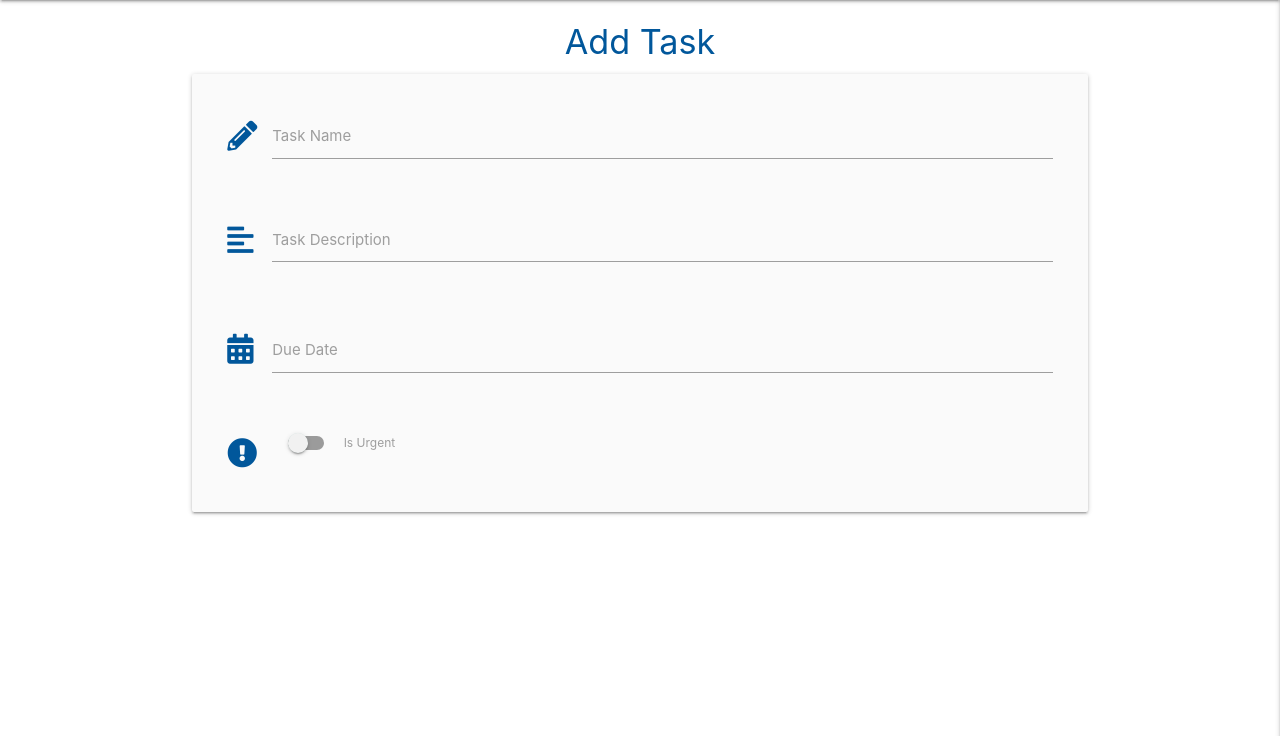
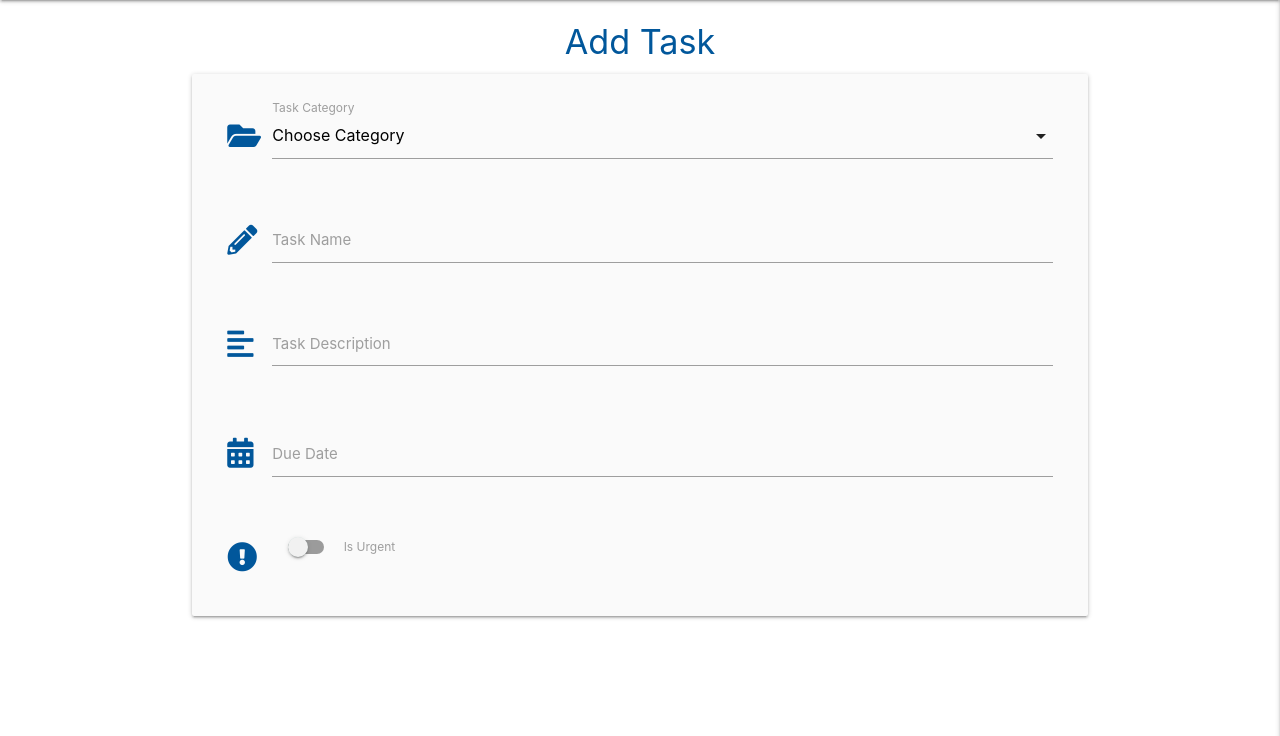
Before and after one commit to GOSUB-C64/creating-a-task-manager, a Flask app: page /add_task in a window 1280 px wide. Shown: the part 64-800 px from the top of the page. Run offline with Flask 2, Linux system fonts and the light colour scheme; data that the repository does not hold is empty; some libraries are stand-ins or nearby versions.

Commit message:
Added categories dropdown

```diff
--- a/app.py
+++ b/app.py
@@ -100,7 +100,8 @@ def logout():
 
 @app.route("/add_task")
 def add_task():
-    return render_template("add_task.html")
+    categories = mongo.db.categories.find().sort("category_name", 1)
+    return render_template("add_task.html", categories=categories)
 
 
 if __name__ == "__main__":
--- a/static/js/script.js
+++ b/static/js/script.js
@@ -10,13 +10,5 @@
             done: "Select"
         }
     });
-
+    $('select').formSelect();
   });
-
-//   $(body).css("background-color:", "brown");
-
-
-//   document.addEventListener('DOMContentLoaded', function() {
-//     var elems = document.querySelectorAll('.sidenav');
-//     var instances = M.Sidenav.init(elems, options);
-//   });
--- a/templates/add_task.html
+++ b/templates/add_task.html
@@ -2,8 +2,21 @@
 {% block content %}
 
     <h4 class="light-blue-text text-darken-4 center-align">Add Task</h4>
+
     <div class="row card-panel grey lighten-5">
         <form class="col s12" method="POST" action="">
+            <div class="row">
+                <div class="input-field col s12">
+                    <i class="fas fa-folder-open prefix light-blue-text text-darken-4"></i>
+                    <select id="category_name" name="category_name" class="validate" required>
+                        <option value="" disabled selected>Choose Category</option>
+                        {% for category in categories %}
+                            <option value="{{ category.category_name }}">{{ category.category_name }}</option>
+                        {% endfor %}
+                    </select>
+                    <label for="category_name">Task Category</label>
+                </div>
+            </div>
             <div class="row">
                 <div class="input-field col s12">
                     <i class="fas fa-pencil-alt prefix light-blue-text text-darken-4"></i>
```
